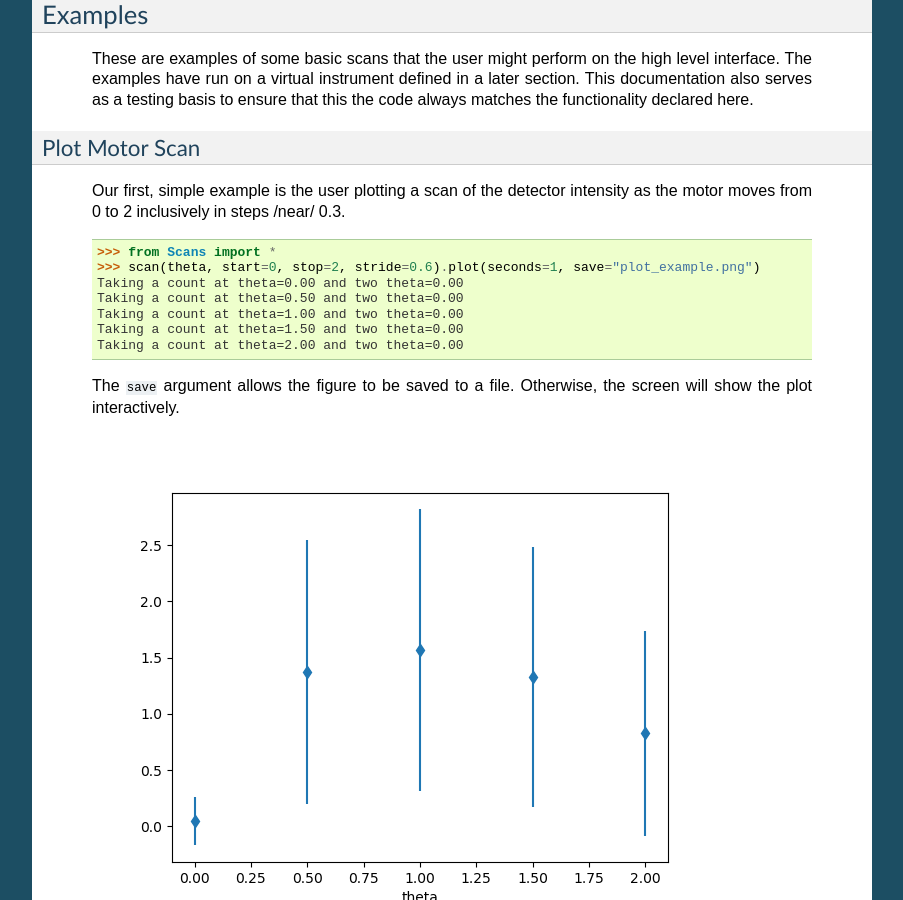
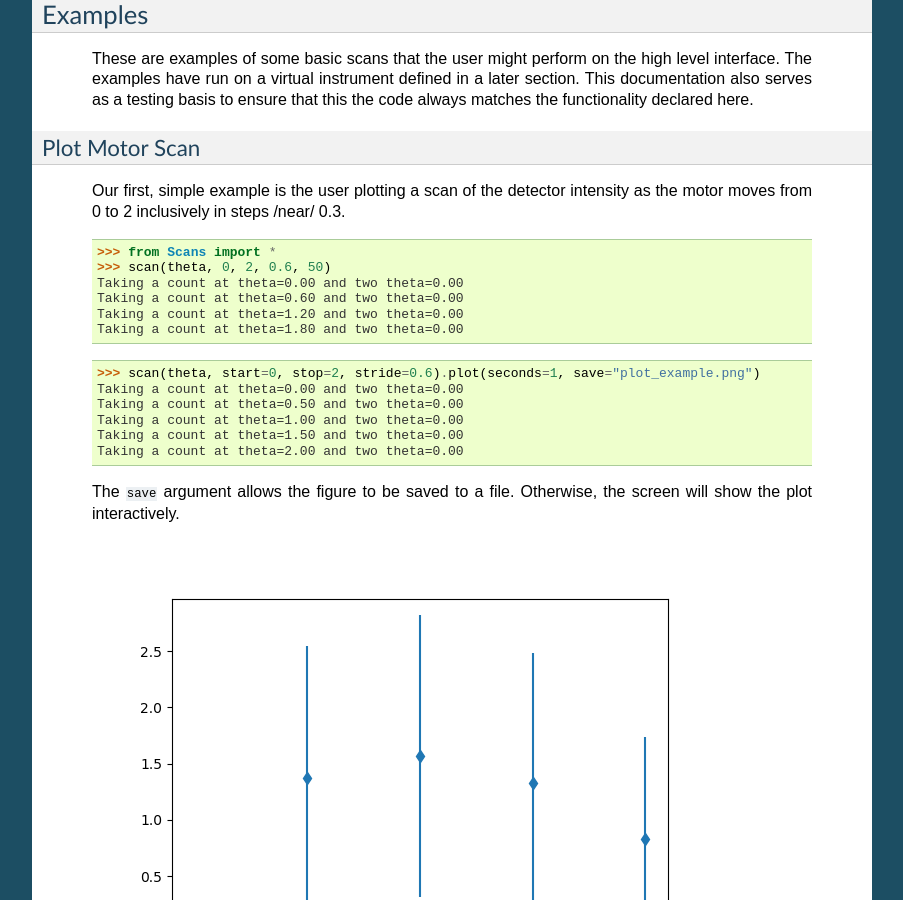
Before and after one commit to PyGenie-Scans/Scans, a Sphinx documentation site: the page built from doc/source/tutorial.rst, in a window 1280 px wide and 900 px high, scrolled down 1133 px. Shown: the whole window, without its empty margins (198-1101 px from the left). Built offline with Sphinx 7.4.7, drawn with Linux system fonts in a browser that asks for light colours.

Commit message:
Start adding simplest interface

```diff
--- a/doc/source/tutorial.rst
+++ b/doc/source/tutorial.rst
@@ -84,6 +84,12 @@ Plot Motor Scan
   0.3.
 
   >>> from Scans import *
+  >>> scan(theta, 0, 2, 0.6, 50)
+  Taking a count at theta=0.00 and two theta=0.00
+  Taking a count at theta=0.60 and two theta=0.00
+  Taking a count at theta=1.20 and two theta=0.00
+  Taking a count at theta=1.80 and two theta=0.00
+
   >>> scan(theta, start=0, stop=2, stride=0.6).plot(seconds=1, save="plot_example.png")
   Taking a count at theta=0.00 and two theta=0.00
   Taking a count at theta=0.50 and two theta=0.00
```
Also changed, not shown: other parts of doc/source/tutorial.rst (+3 -3 lines), 3 other files.
